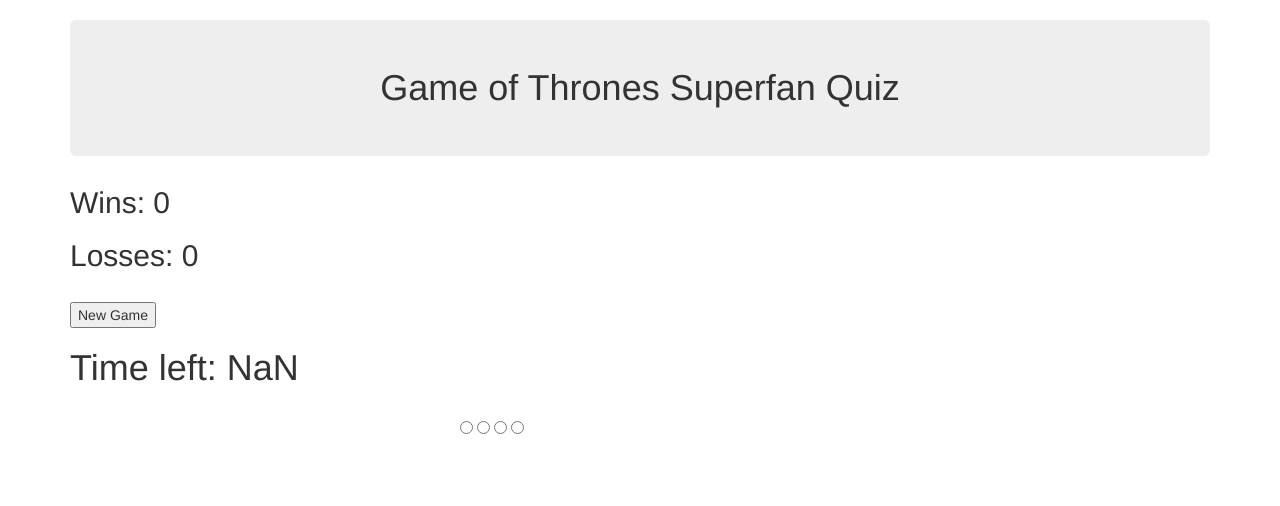
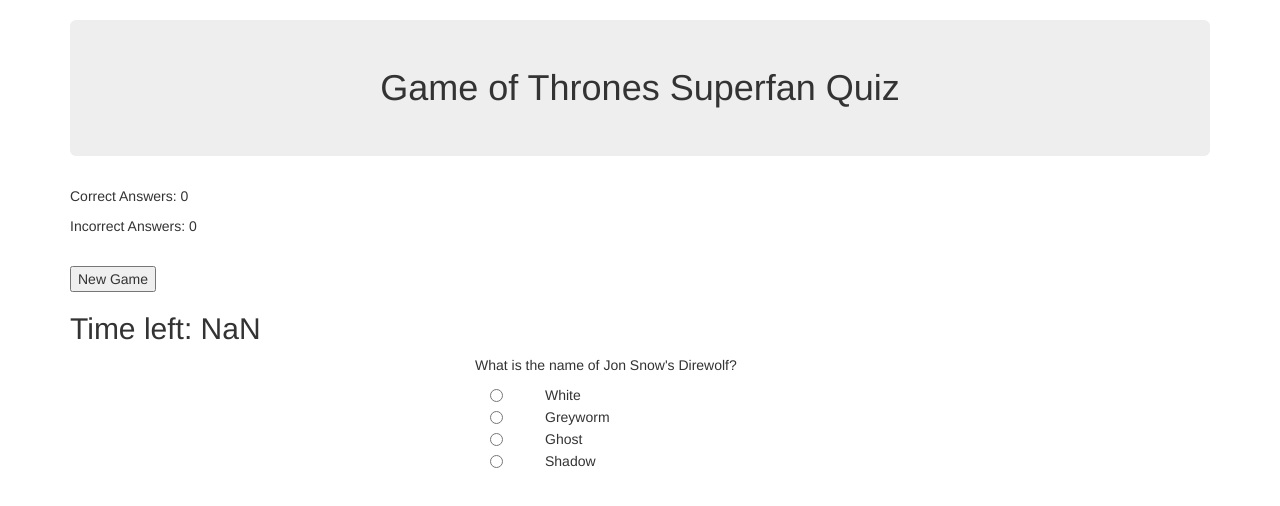
Before and after one commit to zazilalbaro/TriviaGame, a plain HTML site: page index.html in a window 1280 px wide. Both pictures are taken after a click on the button "New Game". Drawn offline with nearby package versions, Linux system fonts and the light colour scheme.

Commit message:
working Q&A

```diff
--- a/assets/css/styles.css
+++ b/assets/css/styles.css
@@ -0,0 +1,3 @@
+#question {
+	margin-bottom: 10px;
+}
--- a/assets/javascript/app.js
+++ b/assets/javascript/app.js
@@ -66,11 +66,19 @@ window.onload = function() {
 		},
 
 		updateHTML: function(currentQuestion) {
-  			$("<h2 #question>").html(this.questions[currentQuestion].question).appendTo(".q&a");
-  			$("#ansA").html(this.questions[currentQuestion].answerA);
-  			$("#ansB").html(this.questions[currentQuestion].answerB);
-  			$("#ansC").html(this.questions[currentQuestion].answerC);
-  			$("#ansD").html(this.questions[currentQuestion].answerD);
+  			$("#question").append('<h2/>').html(this.questions[currentQuestion].question);
+
+  			$("#buttonA").append('<input type="radio" value="A"/>');
+			$("#labelA").append('<label/>').html(this.questions[currentQuestion].answerA);
+
+  			$("#buttonB").append('<input type="radio" value="B"/>');
+			$("#labelB").append('<label/>').html(this.questions[currentQuestion].answerB);
+
+			$("#buttonC").append('<input type="radio" value="C"/>');
+			$("#labelC").append('<label/>').html(this.questions[currentQuestion].answerC);
+
+			$("#buttonD").append('<input type="radio" value="D"/>');
+			$("#labelD").append('<label/>').html(this.questions[currentQuestion].answerD);
 
   			$("#losses").html("Incorrect Answers: " + this.losses);
   			$("#wins").html("Correct Answers: " + this.wins);
--- a/index.html
+++ b/index.html
@@ -12,21 +12,34 @@
 
 	<div class="container">
 		<h1 class="jumbotron text-center">Game of Thrones Superfan Quiz</h1>
-		<h2 id="wins">Wins: 0</h2>
-		<h2 id="losses">Losses: 0</h2>
+		<p id="wins">Correct Answers: 0</p>
+		<p id="losses">Incorrect Answers: 0</p>
 		</br>
 		<button id="start">New Game</button>
 		</br>
-		<h1 id="timer">00:00</h1>
+		<h2 id="timer">00:00</h2>
 		<div class="row">
 			<div class="col-sm-4">
 			</div>
-			<div class="col-sm-4">
-				<h2 id="question"></h2>
-				<input type='radio' name='choices' value='A'><label id="ansA"></label>
-				<input type='radio' name='choices' value='B'><label id="ansB"></label>
-				<input type='radio' name='choices' value='C'><label id="ansC"></label>
-				<input type='radio' name='choices' value='D'><label id="ansD"></label>
+			<div id="QA" class="col-sm-4">
+				<div id="question" class="col-sm-12"></div>
+				<div class="col-sm-12">
+					<div id="buttonA" class="col-sm-2"></div>
+					<div id="labelA" class="col-sm-10"></div>
+				</div>
+				<div class="col-sm-12">
+					<div id="buttonB" class="col-sm-2"></div>
+					<div id="labelB" class="col-sm-10"></div>
+				</div>
+				<div class="col-sm-12">
+					<div id="buttonC" class="col-sm-2"></div>
+					<div id="labelC" class="col-sm-10"></div>
+				</div>
+				<div class="col-sm-12">
+					<div id="buttonD" class="col-sm-2"></div>
+					<div id="labelD" class="col-sm-10"></div>
+				</div>
+
 			</div>
 			<div class="col-sm-4">
 		</div>
```
